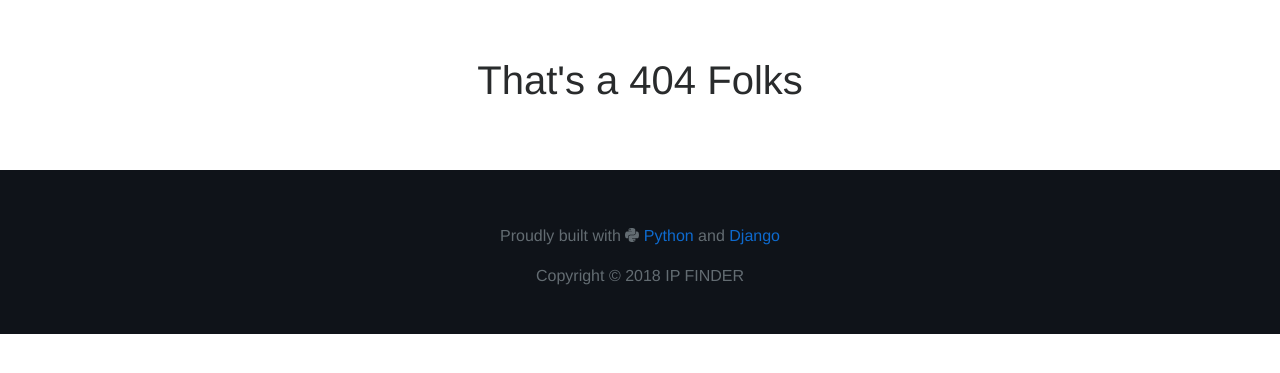
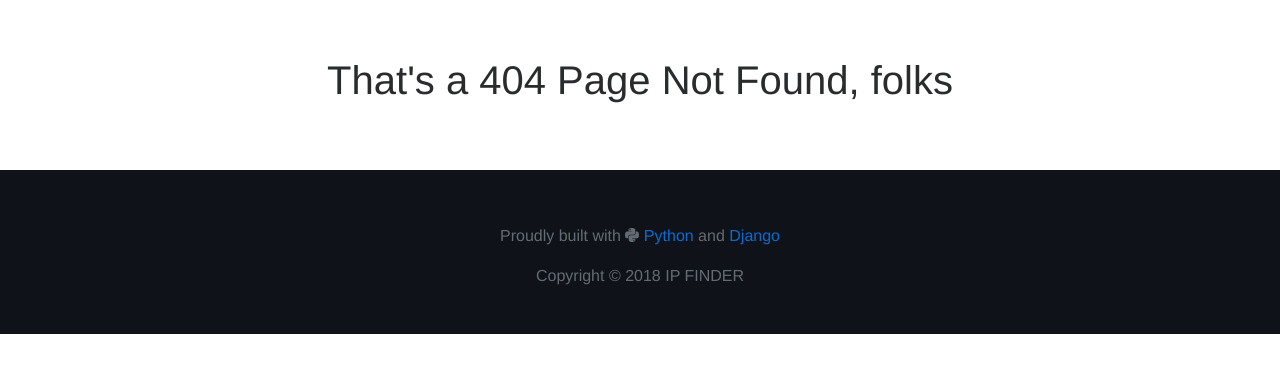
Before and after one commit to sherkt/django-ipapp, a Django app: template djangoip/djangoip/templates/404.html in a window 1280 px wide. Shown: the part 104-477 px from the top of the page. Run offline with Django 3.2, Linux system fonts and the light colour scheme; the template is opened without the code that fills it, so the values that code supplies are empty; some libraries are stand-ins or nearby versions.

Commit message:
Minor change to 404 and 500 pages.

```diff
--- a/djangoip/djangoip/templates/404.html
+++ b/djangoip/djangoip/templates/404.html
@@ -5,7 +5,7 @@
 {% block content %}
 <div class="bg-white">
   <div class="container big-padding text-center">
-    <h1>That's a 404 Folks</h1>
+    <h1>That's a 404 Page Not Found, folks</h1>
   </div>
 </div>
 {% endblock %}
--- a/djangoip/djangoip/templates/500.html
+++ b/djangoip/djangoip/templates/500.html
@@ -5,7 +5,7 @@
 {% block content %}
 <div class="bg-white">
   <div class="container big-padding text-center">
-    <h1>That's a 500 Server Error folks</h1>
+    <h1>That's a 500 Server Error, folks</h1>
   </div>
 </div>
 {% endblock %}
```
